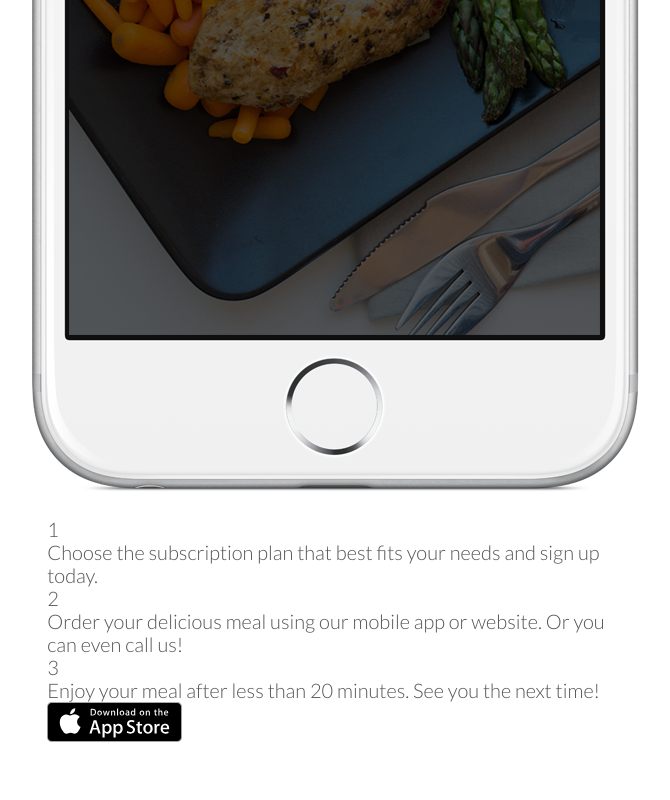
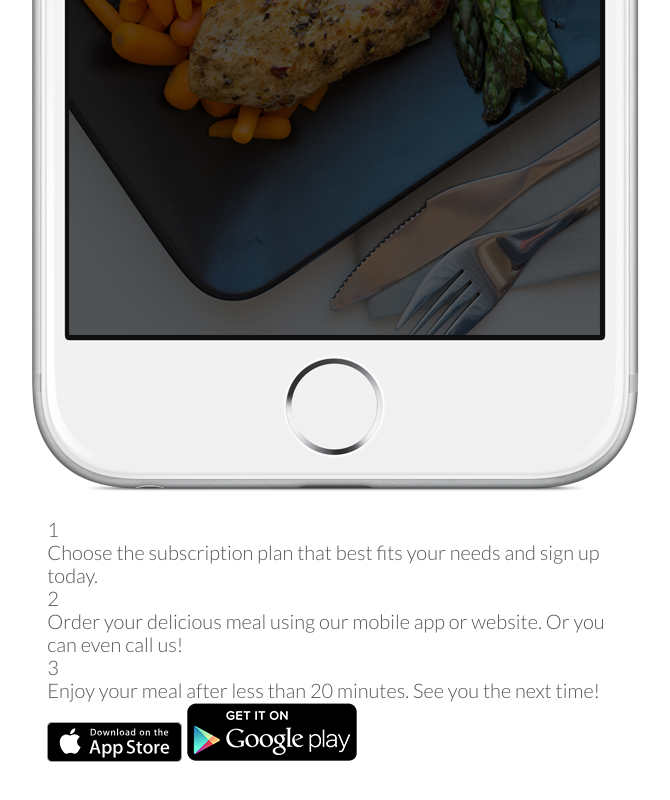
Before and after one commit to amritasinha/omnifood, a plain HTML site: page index.html in a window 1280 px wide. Shown: the part 2858-3658 px from the top of the page, without its empty margins (41-711 px from the left). Drawn offline with Linux system fonts and the light colour scheme; files whose address does not match are found by name.

Commit message:
Google play button added

```diff
--- a/index.html
+++ b/index.html
@@ -147,7 +147,8 @@ We don't limit your creativity, which means you can order whatever you feel like
 
            </div>
 
-            <a href="0" class="btn-app"><img src="resources/img/download-app.svg"></a>
+            <a href="0" class="btn-app"><img src="resources/img/download-app.svg" alt="App store Button"></a>
+            <a href="0" class="btn-app"><img src="resources/img/download-app-android.png" alt="Google Play Button"></a>
 
 
         </div>
```
